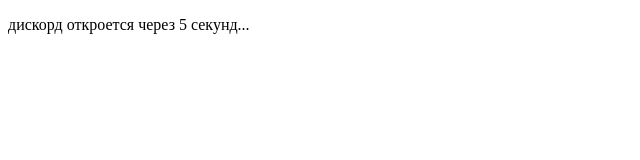
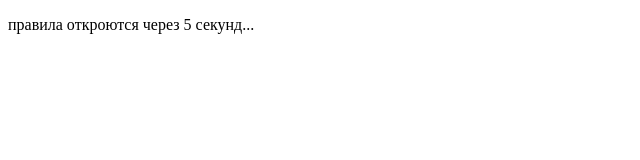
Before and after one commit to sladvs/razrval, a plain HTML site: page index.html in a window 1280 px wide. Shown: the full height of the page, 0-640 px from the left. Drawn offline with Linux system fonts and the light colour scheme.

Commit message:
Update index.html

```diff
--- a/index.html
+++ b/index.html
@@ -1,10 +1,10 @@
 <!DOCTYPE html>
 <html>
 <head>
-  <title>Перенаправление в дискорд...</title>
-  <meta http-equiv="refresh" content="5; URL=https://discord.gg/JDkqYFqD">
+  <title>Перенаправление на сайт с правилами...</title>
+  <meta http-equiv="refresh" content="5; URL=https://teletype.in/@sladvs1/razrvalchatruless">
 </head>
 <body>
-  <p>дискорд откроется через 5 секунд...</p>
+  <p>правила откроются через 5 секунд...</p>
 </body>
 </html>
```
